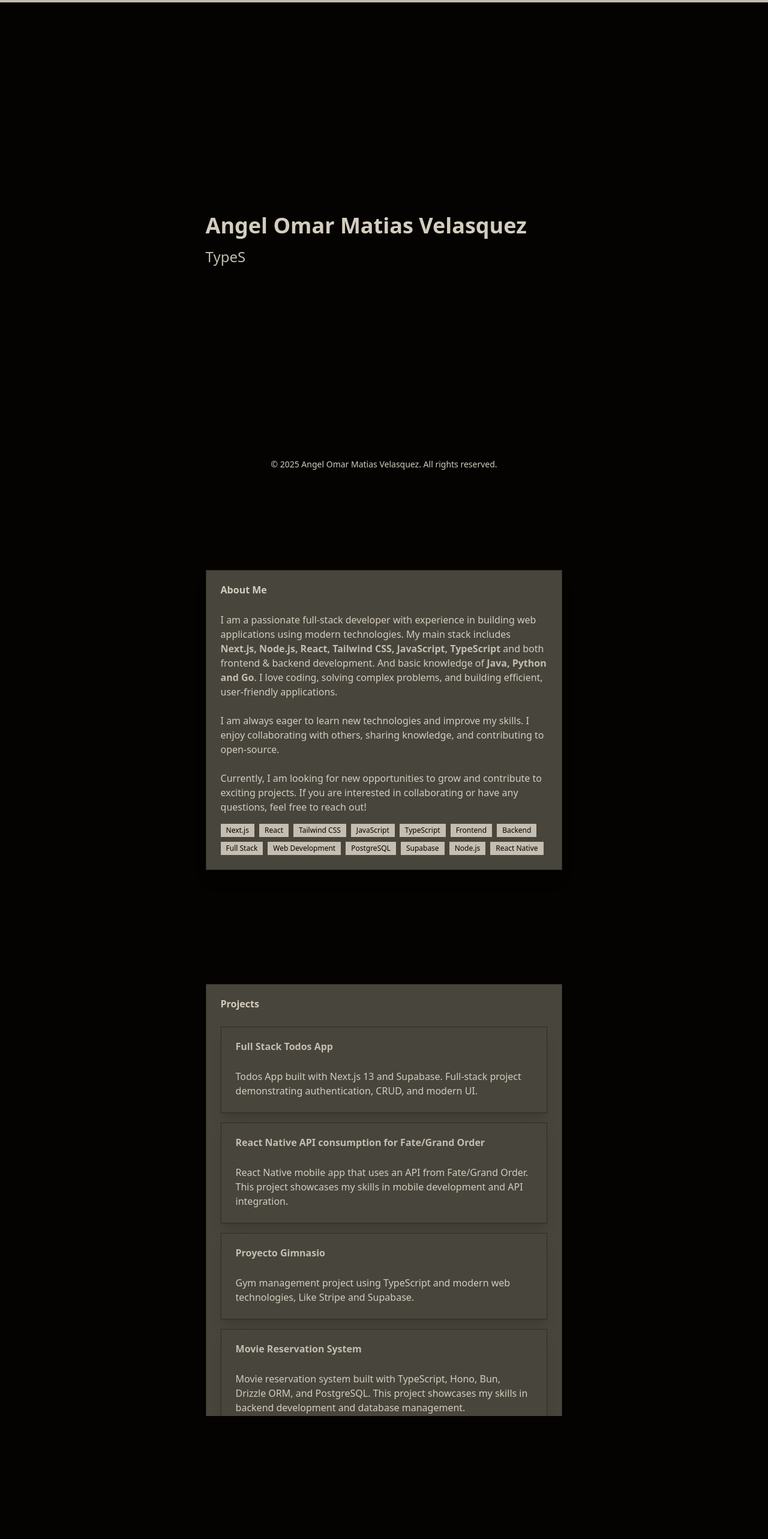
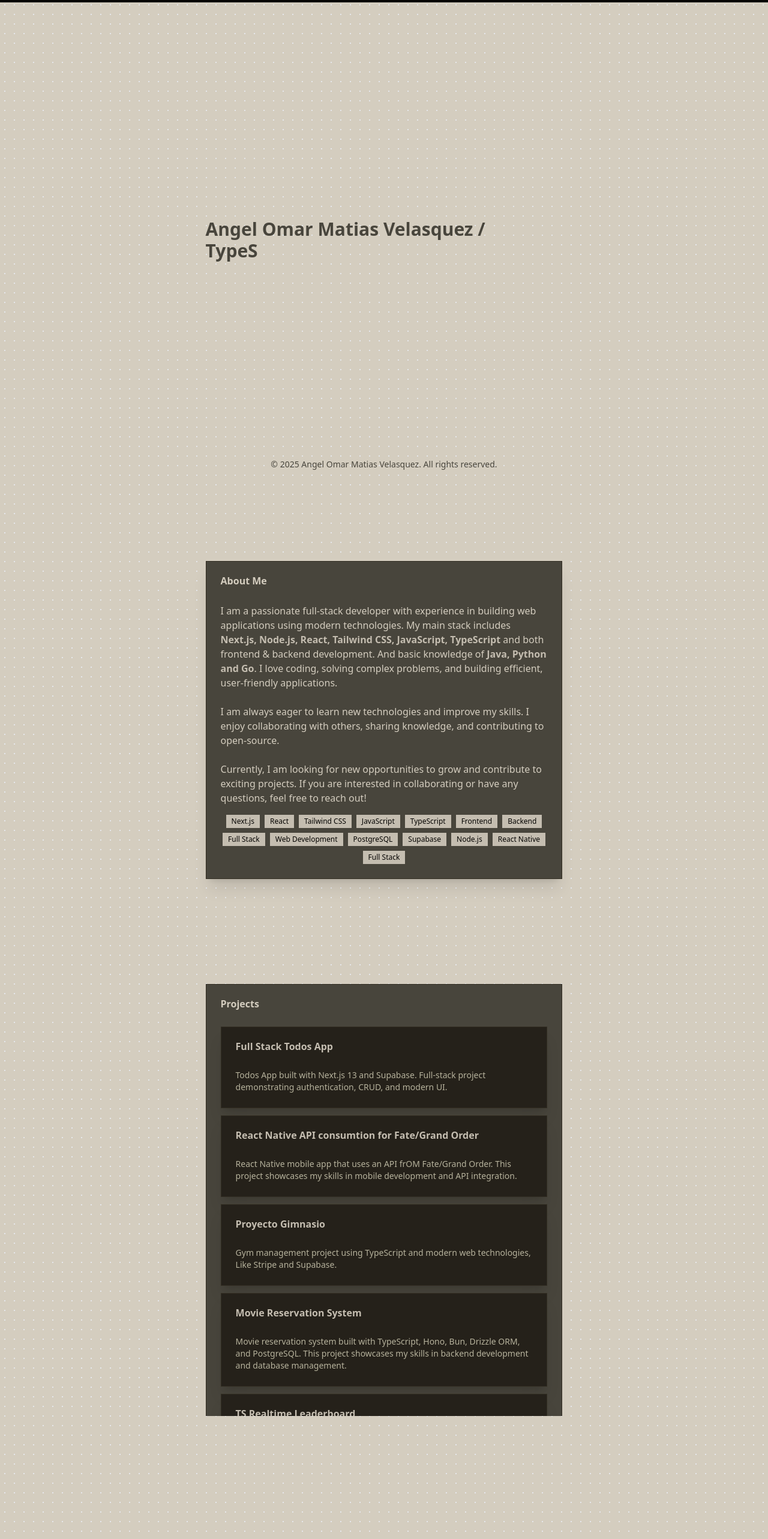
Before and after one commit to K1ssSh0t/K1ssSh0t.github.io, a React (Vite) app: page / in a window 1280 px wide. Shown: the top 2565 px of the page at 60% size. Built offline with nearby package versions, Linux system fonts and the light colour scheme.

Commit message:
Revert "Fix visibility issues in the App component"
This reverts commit 4a0c56c6526b689184d9328b0f7e8a060a7bee16.

```diff
--- a/src/routes/App.tsx
+++ b/src/routes/App.tsx
@@ -49,7 +49,9 @@ function Section({ id, children }: { id: string, children: React.ReactNode }) {
       ref={ref}
     >
       <div className="max-w-prose w-full">
+
         {children}
+
       </div>
     </motion.section>
   )
@@ -73,9 +75,9 @@ function App() {
   })
 
   return (
-    <div className="bg-background min-h-screen">
+    <div className="bg-foreground  inset-0 -z-10 h-full w-full  bg-[radial-gradient(#e5e7eb_1px,transparent_1px)] [background-size:16px_16px]">
       <motion.div
-        className="fixed top-0 left-0 right-0 h-1 bg-primary"
+        className="fixed top-0 left-0 right-0 h-1 bg-background"
         style={{ scaleX }}
       />
 
@@ -85,27 +87,27 @@ function App() {
           animate={{ opacity: 1 }}
           transition={{ duration: 1.5 }}
         >
-          <h1 className="text-4xl font-bold text-foreground mb-4">
-            Angel Omar Matias Velasquez
+          <h1 className="text-3xl font-bold text-secondary">
+            Angel Omar Matias Velasquez / <br /> {" "}
+            <motion.span
+              className="text-secondary inline-block"
+              initial={{ opacity: 0 }}
+              animate={{ opacity: 1 }}
+              transition={{ duration: 0.05 }}
+            >
+              {typedText}
+            </motion.span>
           </h1>
-          <motion.h2
-            className="text-2xl text-primary inline-block"
-            initial={{ opacity: 0 }}
-            animate={{ opacity: 1 }}
-            transition={{ duration: 0.05 }}
-          >
-            {typedText}
-          </motion.h2>
         </motion.div>
       </Section>
 
       <Section id="about">
-        <Card>
+        <Card className="max-w-prose w-full">
           <CardHeader>
             <CardTitle>About Me</CardTitle>
           </CardHeader>
           <CardContent>
-            <p className="text-card-foreground">
+            <p>
               I am a passionate full-stack developer with experience in building web applications using modern technologies.
               My main stack includes{" "}
               <span className="font-semibold text-primary">
@@ -119,7 +121,7 @@ function App() {
               <br /><br />
               Currently, I am looking for new opportunities to grow and contribute to exciting projects. If you are interested in collaborating or have any questions, feel free to reach out!
             </p>
-            <div className="mt-4 flex flex-wrap gap-2">
+            <div className="mt-4 flex flex-wrap justify-center gap-2">
               <Badge>Next.js</Badge>
               <Badge>React</Badge>
               <Badge>Tailwind CSS</Badge>
@@ -133,21 +135,22 @@ function App() {
               <Badge>Supabase</Badge>
               <Badge>Node.js</Badge>
               <Badge>React Native</Badge>
+              <Badge>Full Stack</Badge>
             </div>
           </CardContent>
         </Card>
       </Section>
 
       <Section id="projects">
-        <ScrollArea className="h-[calc(100vh-5rem)]">
-          <Card>
+        <ScrollArea className="h-[calc(100vh-5rem)] ">
+          <Card className="max-w-prose w-full">
             <CardHeader>
               <CardTitle>Projects</CardTitle>
             </CardHeader>
             <CardContent>
-              <ul className="space-y-4">
+              <ul className="space-y-3">
                 <li>
-                  <Card>
+                  <Card className="bg-muted">
                     <CardHeader>
                       <CardTitle>
                         <a href="https://github.com/K1ssSh0t/full-stack-todos-app" target="_blank" rel="noopener noreferrer" className="hover:underline text-primary">
@@ -156,30 +159,30 @@ function App() {
                       </CardTitle>
                     </CardHeader>
                     <CardContent>
-                      <p className="text-card-foreground">
+                      <p className="text-sm text-muted-foreground">
                         Todos App built with Next.js 13 and Supabase. Full-stack project demonstrating authentication, CRUD, and modern UI.
                       </p>
                     </CardContent>
                   </Card>
                 </li>
                 <li>
-                  <Card>
+                  <Card className="bg-muted">
                     <CardHeader>
                       <CardTitle>
                         <a href="https://github.com/K1ssSh0t/rn-fgo-api" target="_blank" rel="noopener noreferrer" className="hover:underline text-primary">
-                          React Native API consumption for Fate/Grand Order
+                          React Native API consumtion for Fate/Grand Order
                         </a>
                       </CardTitle>
                     </CardHeader>
                     <CardContent>
-                      <p className="text-card-foreground">
-                        React Native mobile app that uses an API from Fate/Grand Order. This project showcases my skills in mobile development and API integration.
+                      <p className="text-sm text-muted-foreground">
+                        React Native mobile app that uses an API frOM Fate/Grand Order. This project showcases my skills in mobile development and API integration.
                       </p>
                     </CardContent>
                   </Card>
                 </li>
                 <li>
-                  <Card>
+                  <Card className="bg-muted">
                     <CardHeader>
                       <CardTitle>
                         <a href="https://github.com/K1ssSh0t/proyecto-gimnasio" target="_blank" rel="noopener noreferrer" className="hover:underline text-primary">
@@ -188,14 +191,14 @@ function App() {
                       </CardTitle>
                     </CardHeader>
                     <CardContent>
-                      <p className="text-card-foreground">
+                      <p className="text-sm text-muted-foreground">
                         Gym management project using TypeScript and modern web technologies, Like Stripe and Supabase.
                       </p>
                     </CardContent>
                   </Card>
                 </li>
                 <li>
-                  <Card>
+                  <Card className="bg-muted">
                     <CardHeader>
                       <CardTitle>
                         <a href="https://github.com/K1ssSh0t/ts-movie-reservation-system" target="_blank" rel="noopener noreferrer" className="hover:underline text-primary">
@@ -204,14 +207,14 @@ function App() {
                       </CardTitle>
                     </CardHeader>
                     <CardContent>
-                      <p className="text-card-foreground">
+                      <p className="text-sm text-muted-foreground">
                         Movie reservation system built with TypeScript, Hono, Bun, Drizzle ORM, and PostgreSQL. This project showcases my skills in backend development and database management.
                       </p>
                     </CardContent>
                   </Card>
                 </li>
                 <li>
-                  <Card>
+                  <Card className="bg-muted">
                     <CardHeader>
                       <CardTitle>
                         <a href="https://github.com/K1ssSh0t/ts-realtime-leaderboard" target="_blank" rel="noopener noreferrer" className="hover:underline text-primary">
@@ -220,14 +223,14 @@ function App() {
                       </CardTitle>
                     </CardHeader>
                     <CardContent>
-                      <p className="text-card-foreground">
-                        Realtime leaderboard built with Hono, Bun and Redis. This project showcases my skills in backend development and database management.
+                      <p className="text-sm text-muted-foreground">
+                        Realtime leaderboard built with Hono, bun adn redis. This project showcases my skills in backend development and database management.
                       </p>
                     </CardContent>
                   </Card>
                 </li>
               </ul>
-              <p className="mt-4 text-card-foreground">
+              <p className="mt-4">
                 For more projects, check out my{" "}
                 <Button asChild variant="link" className="p-0 h-auto">
                   <a href="https://github.com/K1ssSh0t" target="_blank" rel="noopener noreferrer">
@@ -235,27 +238,28 @@ function App() {
                   </a>
                 </Button>
               </p>
+
             </CardContent>
           </Card>
         </ScrollArea>
       </Section>
 
       <Section id="contact">
-        <Card>
+        <Card className="max-w-prose w-full">
           <CardHeader>
             <CardTitle>Contact</CardTitle>
           </CardHeader>
           <CardContent>
-            <p className="text-card-foreground mb-4">
+            <p className=" mb-2">
               Feel free to reach out via email or connect with me on GitHub!
             </p>
             <div className="flex flex-col items-center space-y-2">
-              <Button asChild variant="link">
+              <Button asChild variant="link" className="p-0 h-auto">
                 <a href="mailto:angel.velasquez.dev@gmail.com">
                   angelomarmatias@gmail.com
                 </a>
               </Button>
-              <Button asChild variant="link">
+              <Button asChild variant="link" className="p-0 h-auto">
                 <a href="https://github.com/K1ssSh0t" target="_blank" rel="noopener noreferrer">
                   github.com/K1ssSh0t
                 </a>
@@ -270,7 +274,7 @@ function App() {
         initial={{ opacity: 0 }}
         animate={{ opacity: 1 }}
       >
-        <p className="text-foreground text-sm">
+        <p className="text-sm text-secondary">
           © {new Date().getFullYear()} Angel Omar Matias Velasquez. All rights reserved.
         </p>
       </motion.div>
```
